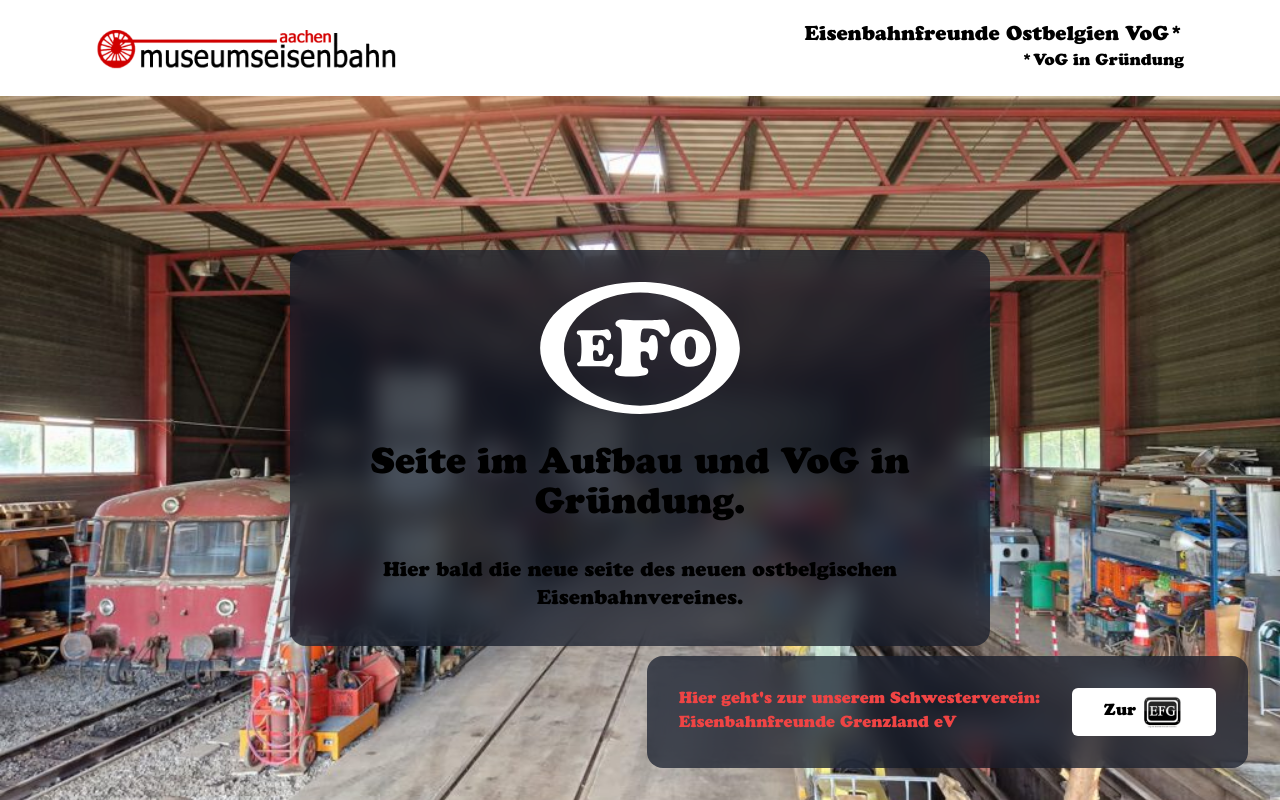
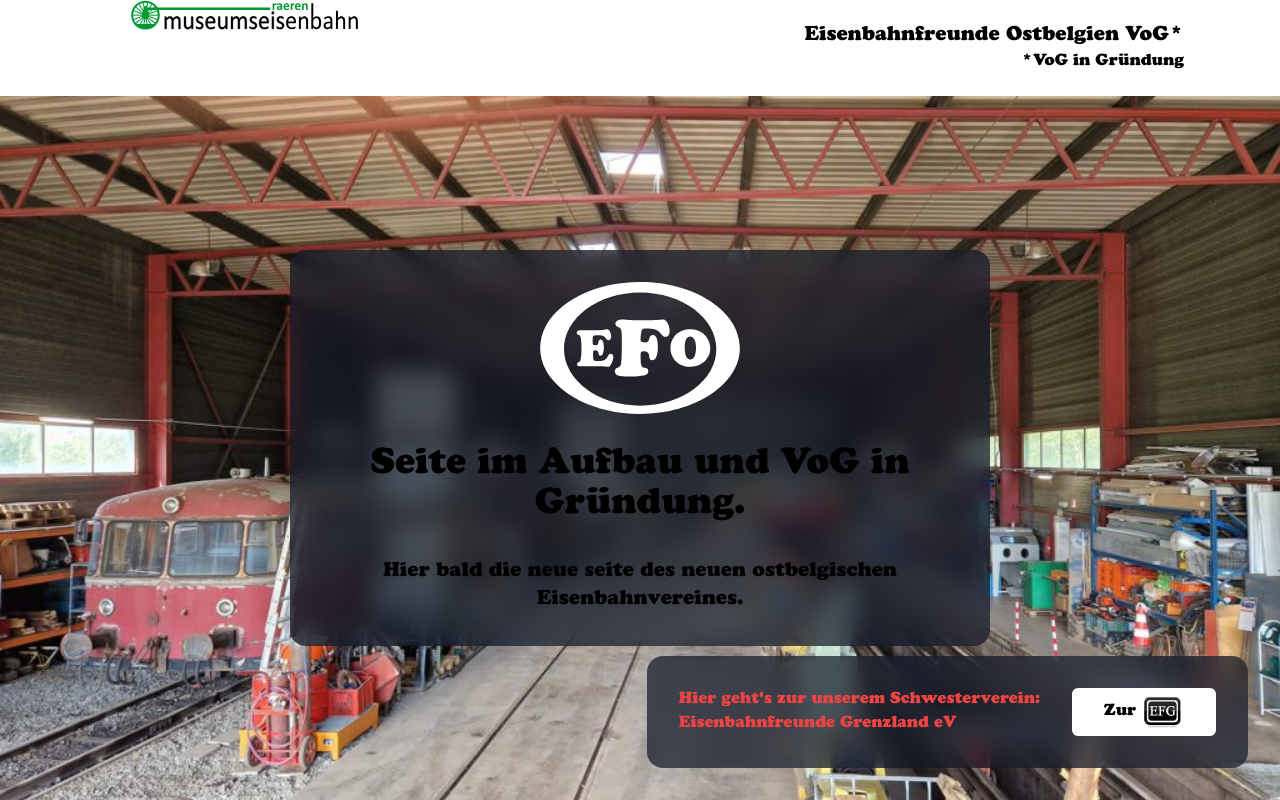
Before and after one commit to maximwerthmann/efo, a Next.js app in the folder efo/: page / in a window 1280 px wide. Built offline with nearby package versions, Linux system fonts and the light colour scheme.

Commit message:
logo grün

```diff
--- a/efo/app/page.tsx
+++ b/efo/app/page.tsx
@@ -8,7 +8,7 @@
   return (
     <main className={`flex min-h-screen flex-col items-center justify-between ${cooper.className}`}>
       <header className='h-24 w-full flex items-center px-24 justify-between bg-white'>
-        <Image height={100} width={300} alt='efo-logo' src='/logo.png' />
+        <Image height={100} width={300} alt='efo-logo' src='/logo.svg' />
         <div className='flex flex-col'>
           <span className='text-black font-bold text-xl'>Eisenbahnfreunde Ostbelgien VoG*</span>
           <span className='text-black font-bold text-right'>*VoG in Gründung</span>
```
Also changed, not shown: efo/public/Logo.svg (added), efo/public/logo.png (deleted).
